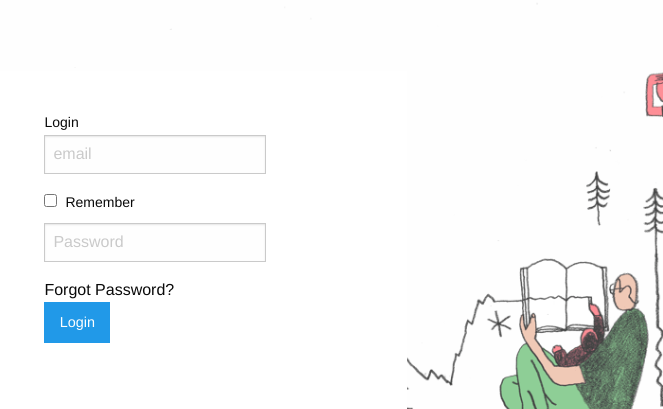
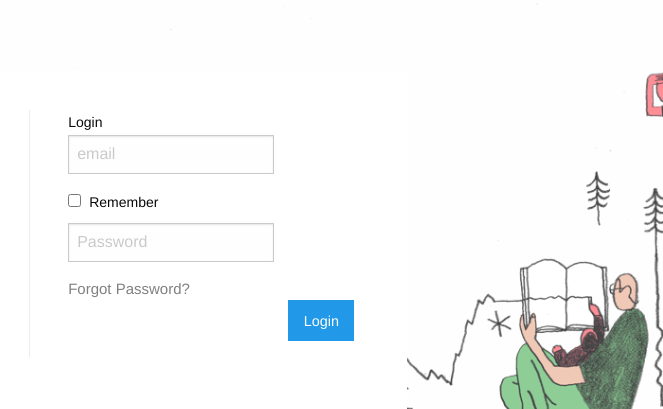
Before and after one commit to Elsis-Sitati/quora-login-page, a plain HTML site: page foundation-6/index.html in a window 1280 px wide. Shown: the part 255-664 px from the top of the page, 617-1280 px from the left. Drawn offline with Linux system fonts and the light colour scheme.

Commit message:
added styles to div right

```diff
--- a/foundation-6/css/app.css
+++ b/foundation-6/css/app.css
@@ -32,7 +32,7 @@ a#google {
     padding-top: 18px;
     width: 76%;
 }
-a#facebook{
+a#facebook {
     height: 54px;
     padding-top: 18px;
     width: 76%;
@@ -52,5 +52,14 @@ i.fa.fa-facebook {
     background-color: white;
     color: #507CC0;
     margin-left: -15%;
-   padding: 2%;
+    padding: 2%;
 }
+div#right {
+    border-left: solid 1px #ECECEC;
+    color: grey;
+    font-size: 15px;
+    padding-left: 5%;
+}
+a#login {
+    margin-left: 107%;
+}
--- a/foundation-6/index.html
+++ b/foundation-6/index.html
@@ -40,7 +40,7 @@ Continue with google</a><br>
         <input type="text" placeholder="Password">
         Forgot Password?<br>
 
-        <a href="about.html" class="button">Login</a>
+        <a href="about.html" class="button" id="login">Login</a>
     </div>
 
 
```
